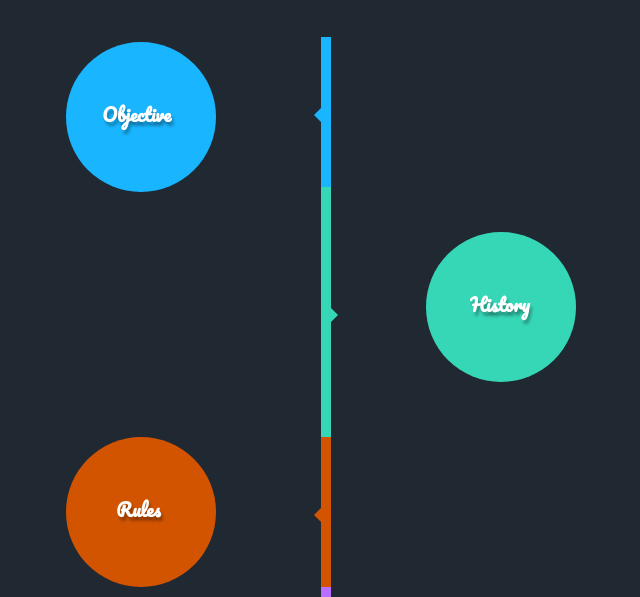
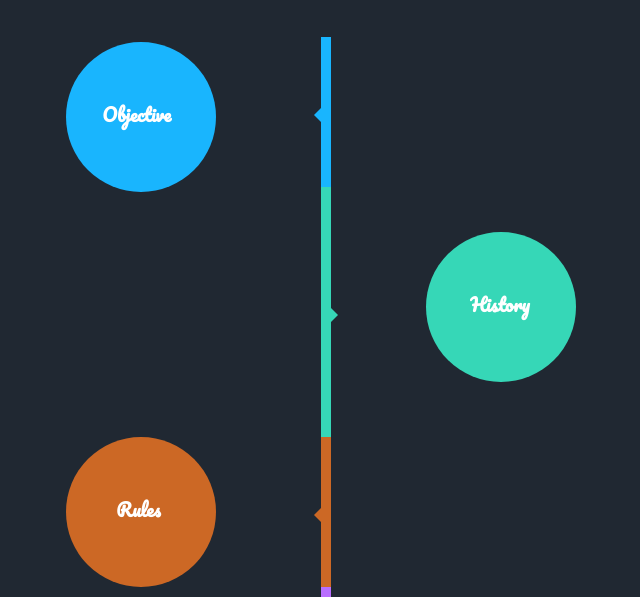
Before and after one commit to LennartEdberg/Infographic, a plain HTML site: page index.html in a window 1280 px wide. Shown: the part 203-800 px from the top of the page, without its empty margins (314-954 px from the left). Drawn offline with Linux system fonts and the light colour scheme.

Commit message:
Ikoner ÄNDRINGAR

```diff
--- a/css/style.css
+++ b/css/style.css
@@ -2,7 +2,7 @@ body {
     background-color: #202832;
     text-rendering: optimizeLegibility;
     font-family: 'Pacifico', cursive;
-    text-shadow: 2px 4px 3px rgba(0,0,0,0.3);
+
     overflow: -moz-scrollbars-none;
 }
 
@@ -27,6 +27,7 @@ body {
     font-size: 0px;
     line-height: 195px;
     font-family: 'Pacifico', cursive;
+    text-shadow: 2px 4px 3px rgba(0,0,0,0.3);
 }
 
 #container > #line-container {
@@ -58,7 +59,7 @@ body {
 #line-container > .line-three {
     width: 100%;
     height: 0px;
-    background-color: #D35400;
+    background-color: #cc6825;
 }
 #line-container > .line-four {
     width: 100%;
@@ -116,7 +117,7 @@ body {
     position: relative;
 	border-top: 7px solid transparent;
 	border-bottom: 7px solid transparent;
-	border-right: 7px solid #D35400;
+	border-right: 7px solid #cc6825;
     display: none;
 }
 
@@ -220,7 +221,7 @@ body {
     width: 0px;
     height: 0px;
     top: 640px;
-    background-color: #D35400;
+    background-color: #cc6825;
     margin-left: 290px;
     border-radius: 200px;
     display: block;
```
Also changed, not shown: img/CountriesImg.png, img/ObjectiveImg.png, img/PrizeImg.png, img/RulesImg.png, img/TrophyImg.png, 1 other file.
